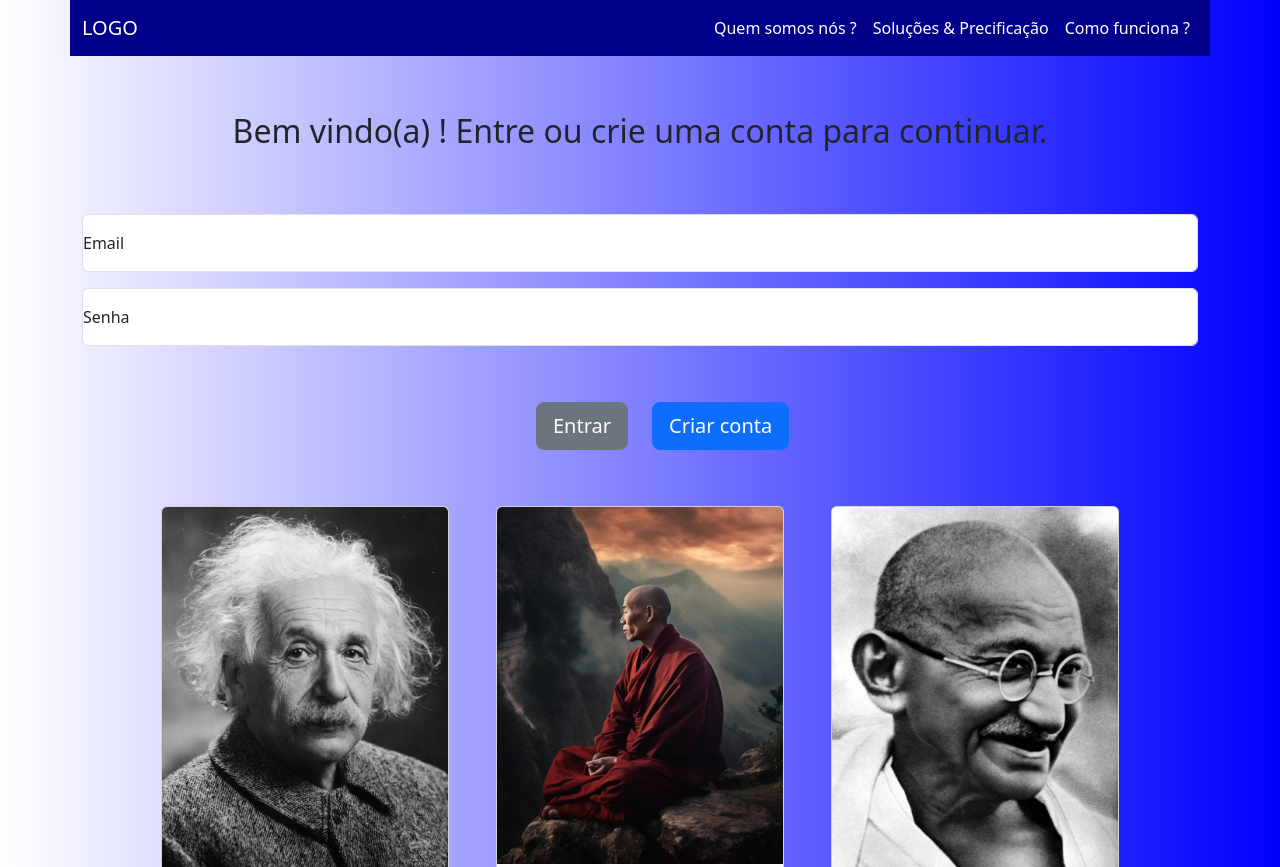
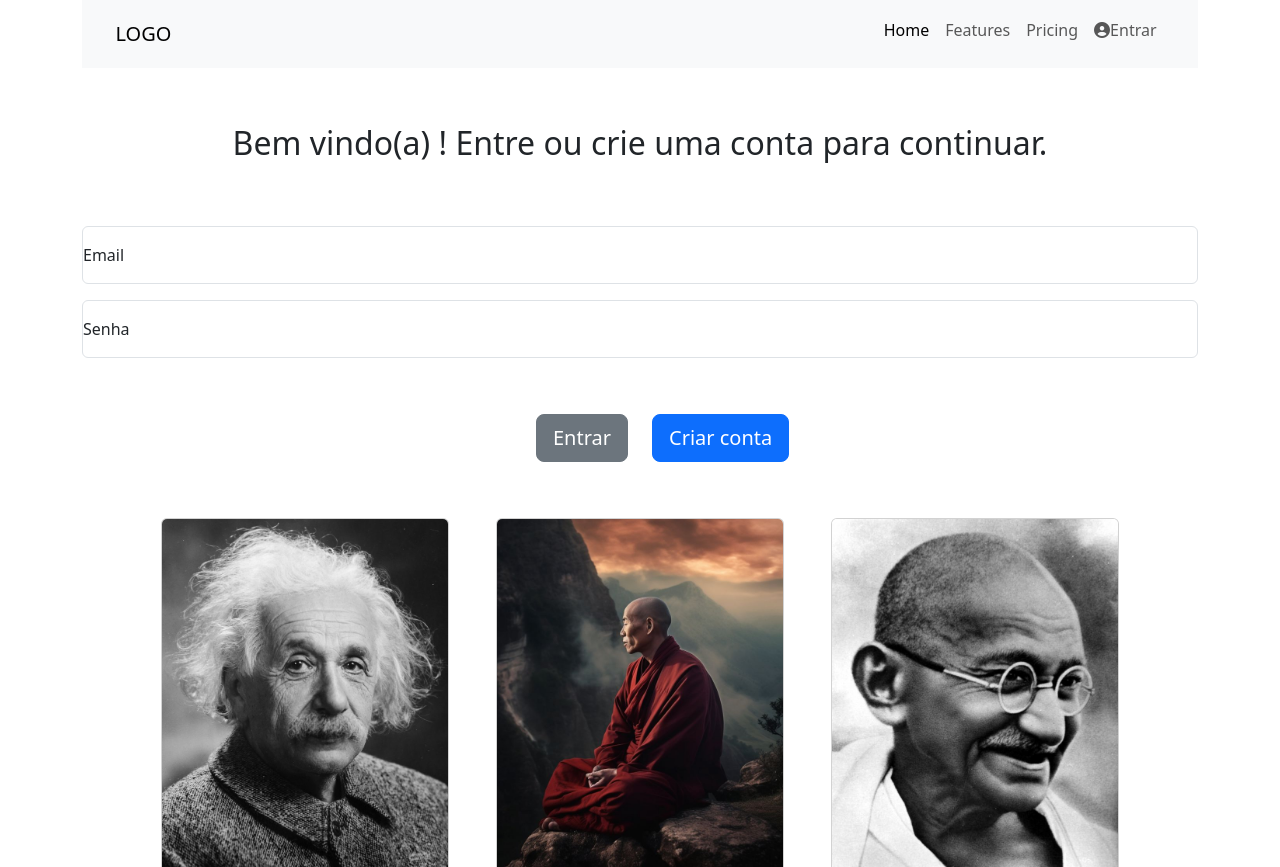
Before and after one commit to mouroz/frontEnd-TI2, a plain HTML site: page index.html in a window 1280 px wide. Shown: the top 867 px of the page. Drawn offline with nearby package versions, Linux system fonts and the light colour scheme; files whose address does not match are found by name.

Commit message:
refactured documentation again. Executed changes to the common html and css while keeping the old ones stored on .layoutHistory. Better header structuring and slightly more readable code

```diff
--- a/css/header.css
+++ b/css/header.css
@@ -1,20 +1,14 @@
 .navbar{
-    background-color:darkblue!important;
-    margin-right: 0%;
+    background-color: #F5F5F5;
+    /*previous bg-color: background-color:darkblue!important;*/
+
+    padding: 10px 0; /* Bigger height */
 }
 
-#barraNavegacao .navbar-nav .nav-link {
-    color: white;
+.navbar-nav {
+    margin-left: auto; /*Allows elements to divide left and right*/
 }
 
-
-#barraNavegacao .navbar-brand {
-    color: white;
+#navbarDimensions{
+    padding: 0 3%; /*Padding between both right and left of navbar*/
 }
-
-
-.navbar-nav {
-    margin-left: auto;
-    display: flex;
-    justify-content: flex-end;
-}
--- a/css/style.css
+++ b/css/style.css
@@ -1,7 +1,6 @@
 body{
-    background-image:linear-gradient(to right, white, blue);
+    background-color: white;
 }
-
 
 
 #welcomePart{
--- a/index.html
+++ b/index.html
@@ -13,48 +13,42 @@
 
     <link rel="stylesheet" href="http://maxcdn.bootstrapcdn.com/font-awesome/latest/css/font-awesome.min.css">
 
-    <!--JAVASCRIPTS WITH 'defer' (only executed after content loaded)-->
-    <script src="https://cdn.jsdelivr.net/npm/bootstrap@5.3.2/dist/js/bootstrap.bundle.min.js" integrity="sha384-C6RzsynM9kWDrMNeT87bh95OGNyZPhcTNXj1NW7RuBCsyN/o0jlpcV8Qyq46cDfL" crossorigin="anonymous" defer></script>
-    <script src="https://cdn.jsdelivr.net/npm/@popperjs/core@2.11.8/dist/umd/popper.min.js" integrity="sha384-I7E8VVD/ismYTF4hNIPjVp/Zjvgyol6VFvRkX/vR+Vc4jQkC+hVqc2pM8ODewa9r" crossorigin="anonymous" defer></script>
-    <script src="https://cdn.jsdelivr.net/npm/bootstrap@5.3.2/dist/js/bootstrap.min.js" integrity="sha384-BBtl+eGJRgqQAUMxJ7pMwbEyER4l1g+O15P+16Ep7Q9Q+zqX6gSbd85u4mG4QzX+" crossorigin="anonymous" defer></script>
-
 </head>
 
-
 <header>
-    <div class="container" id="login">
-        <div class="row" id="barraNavegacao">
-            <nav class="navbar navbar-expand-lg bg-body-tertiary">
-                <div class="container-fluid">
+    <!--@CHANGE-->
+    <div class = "container">
+    <nav class="navbar navbar-expand-lg navbar-light bg-light">
+        <div class="container-fluid" id = "navbarDimensions">
             <a class="navbar-brand" href="#">LOGO</a>
-                    <div class="ml-auto">
-                        <button class="navbar-toggler" type="button" data-bs-toggle="collapse"
-                            data-bs-target="#navbarNav" aria-controls="navbarNav" aria-expanded="false"
-                            aria-label="Toggle navigation">
+                <button class="navbar-toggler" type="button" data-bs-toggle="collapse" data-bs-target="#navbarText"
+                    aria-controls="navbarText" aria-expanded="false" aria-label="Toggle navigation">
                     <span class="navbar-toggler-icon"></span>
                 </button>
-                    </div>
-                    <div class="collapse navbar-collapse" id="navbarNav">
-                        <ul class="navbar-nav">
-                            <li class="nav-item">
-                                <a class="nav-link active" aria-current="page" href="#">Quem somos nós ?</a>
+                <div class="collapse navbar-collapse" id="navbarText">
+                    <ul class="navbar-nav mb-2 mb-lg-0">
+                        <li class="nav-item mb-2">
+                            <a class="nav-link active" aria-current="page" href="#">Home</a>
                         </li>
-                            <li class="nav-item">
-                                <a class="nav-link" href="#">Soluções & Precificação</a>
+                        <li class="nav-item mb-2">
+                            <a class="nav-link" href="#">Features</a>
                         </li>
-                            <li class="nav-item">
-                                <a class="nav-link" href="#">Como funciona ?</a>
+                        <li class="nav-item mb-2">
+                            <a class="nav-link" href="#">Pricing</a>
+                        </li>
+                        <li class="nav-item mb-2">
+                            <a class="nav-link" href="#"><i class="fa fa-user-circle"></i>Entrar</a>
                         </li>
                     </ul>
                 </div>
             </div>
         </nav>
     </div>
-    </div>
+    <!--@END-CHANGE-->
 </header>
 
 <body>
-    <div class="container" id="login"> <!--container for login-->
+    <div class="container" id="login">
         <div class="row" id="welcomePart">
             <h2>Bem vindo(a) ! Entre ou crie uma conta para continuar.</h2>
         </div>
@@ -75,19 +69,19 @@
                 <button type="button" class="btn btn-secondary btn-lg">Entrar</button>
             </div>
             <div class="col" id="botaoCadastrar">
-                <button type="button" class="btn btn-primary btn-lg" href="/Outras paginas/cadastro.html">Criar
-                    conta</button>
+                <a class="btn btn-primary btn-lg" href="/outras/cadastro.html" role="button">Criar conta</a>
             </div>
         </div>
     </div>
 
-    <div class="container"> <!--container for inspirational cards-->
+    <div class="container">
+        <div class="row" id="quote"> <!--row for cards-->
 
-        <div class="row" id="quote"> <!--row for cards-->
             <!--1-->
             <div class="col" id="quote1">
                 <div class="card mx-auto" style="width: 18rem;"> <!--mx-auto here allows center alignment-->
-                    <img src="./imagens/card-pgInicial/einsten.jpeg" class="card-img-top" alt="...">
+                    <img src="./imagens/card-pgInicial/einstein.jpeg"
+                        class="card-img-top" alt="...">
                     <div class="card-body">
                         <blockquote class="blockquote">
                             <p>Todo mundo é um gênio. Mas se você julgar um peixe por sua capacidade de subir em uma
@@ -103,7 +97,8 @@
             <!--2-->
             <div class="col" id="quote2">
                 <div class="card mx-auto" style="width: 18rem;">
-                    <img src="/imagens/card-pgInicial/buddha.jpeg" class="card-img-top" alt="...">
+                    <img src="/imagens/card-pgInicial/buddha.jpeg"
+                        class="card-img-top" alt="...">
                     <div class="card-body">
                         <blockquote class="blockquote">
                             <p>É capaz quem pensa que é capaz</p>
@@ -145,5 +140,3 @@
     </ul>
     <p class="text-center text-muted">© 2022 Company, Inc</p>
 </footer>
-
-</html>
--- a/js/script.js
+++ b/js/script.js
@@ -1,5 +1,3 @@
-
-
 document.addEventListener("DOMContentLoaded", function() {
     const botaoEntrar = document.getElementById("botaoCadastrar");
 
```
Also changed, not shown: outras/cadastro.html (+36 -26 lines), outras/cadastro2.html (+24 -19 lines), outras/common.html (+29 -20 lines), .layoutHistory/00initialFormat/css/header.css (added), .layoutHistory/00initialFormat/css/style.css, .layoutHistory/00initialFormat/index.html (added), .layoutHistory/00initialFormat/outras/common.html, .layoutHistory/headers.html (added), .layoutHistory/readme.txt (added), .test/00webpageFormat/header.css (deleted), .test/00webpageFormat/index.html (deleted), .test/readme.txt (deleted), css/footer.css (renamed from .test/00webpageFormat/footer.css), imagens/card-pgInicial/einstein.jpeg (renamed from imagens/card-pgInicial/einsten.jpeg), 1 more files. Lines whose indentation alone changed are shown as unchanged.
